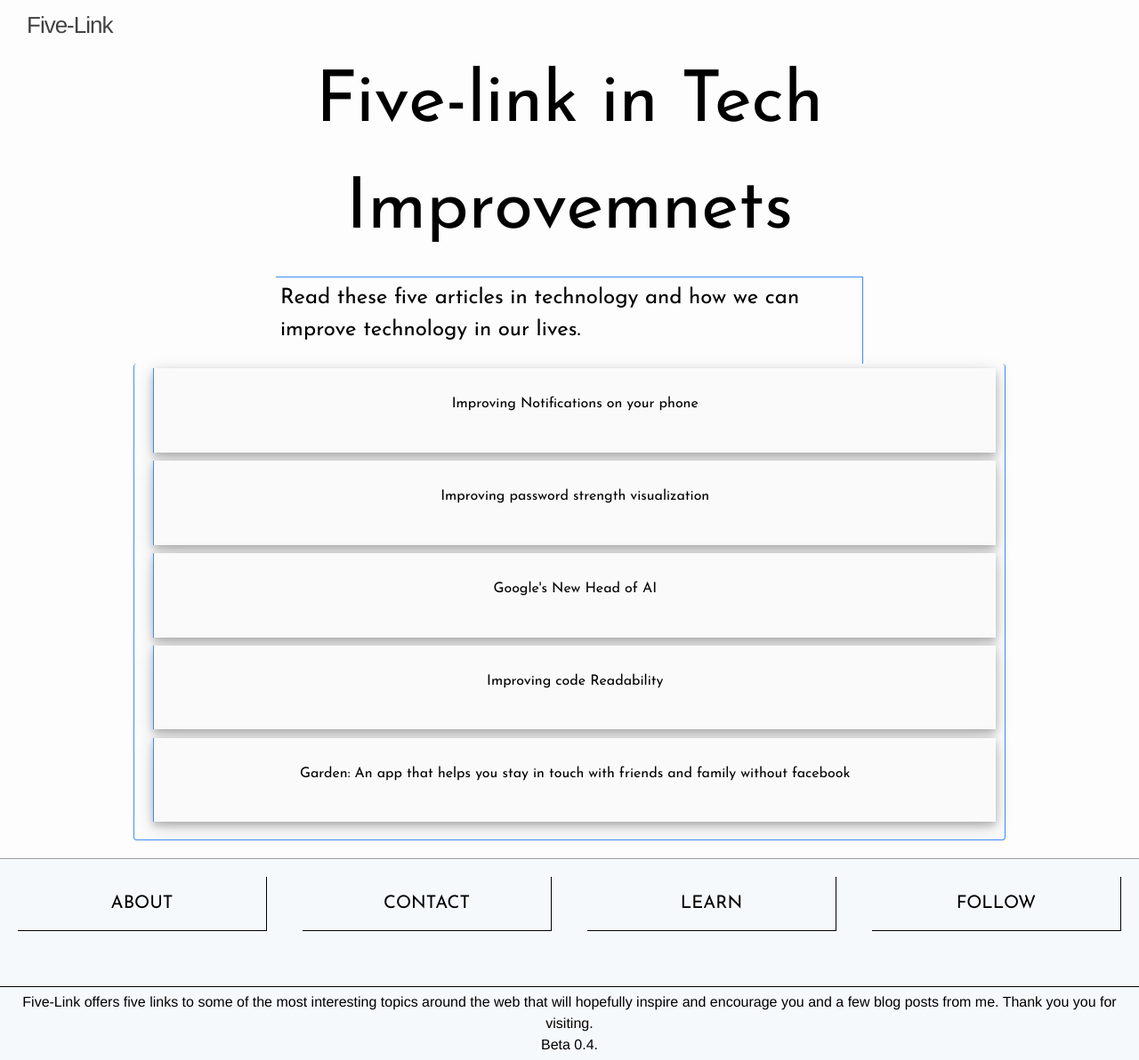
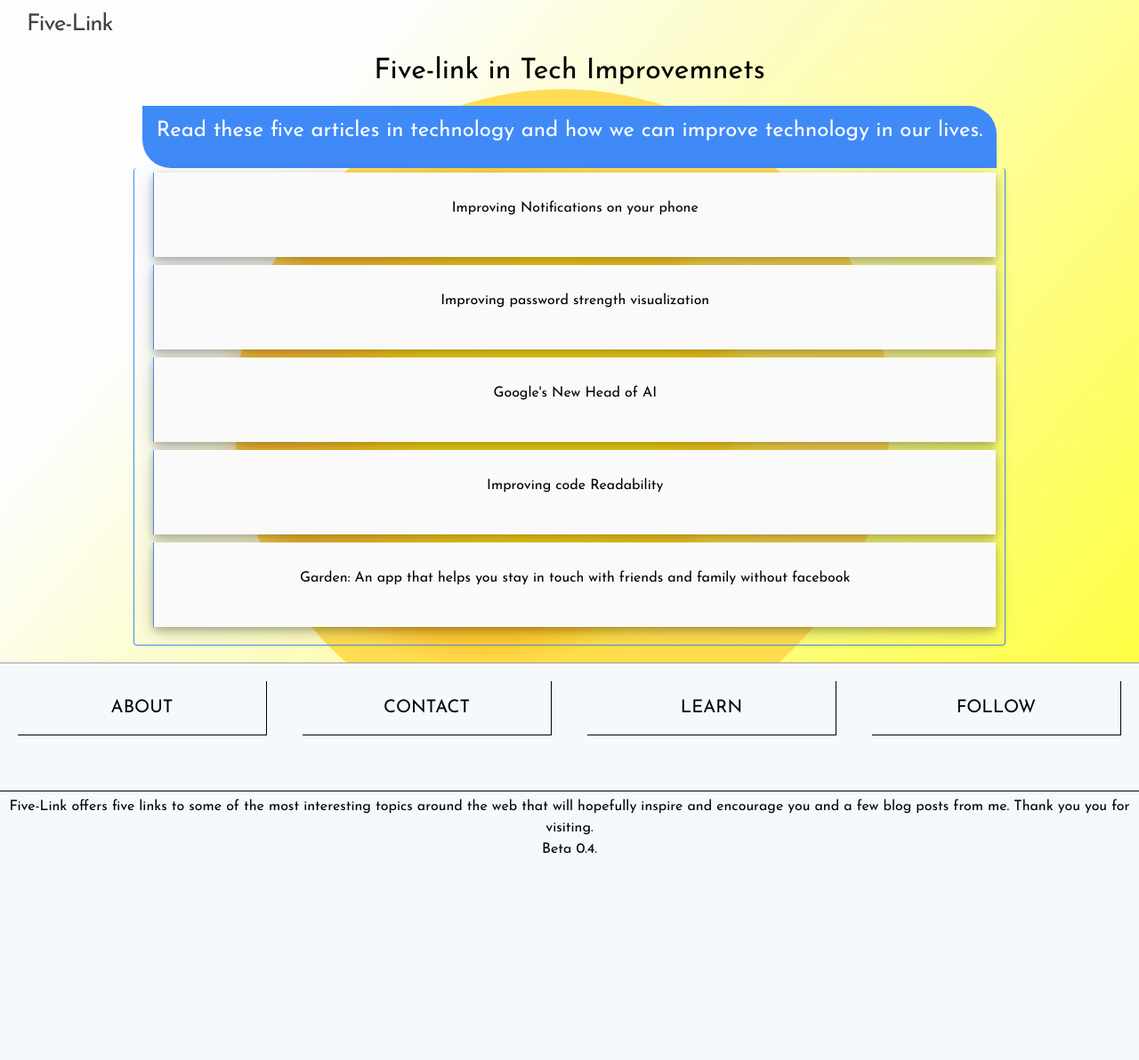
Before and after one commit to hub63501/my-links, a Jekyll site: the page built from _posts/2018-04-19-Five-Link-in-Tech-Improvemnets.markdown, in a window 1280 px wide. Shown: the whole page at 89% size. Built offline with Jekyll 4.4.1, drawn with Linux system fonts in a browser that asks for light colours; after the commit the page ends 972 px from its top, so only the background shows below that.

Commit message:
cleaned up a tiny bit

```diff
--- a/_includes/footer.html
+++ b/_includes/footer.html
@@ -3,14 +3,6 @@
     <div class="footer-light-title-about">
       <div class="footer-light-title-about-inner">
         <a href="/about/"><h4>ABOUT</h4></a>
-        <ul>
-          <!--
-          <a href="#"><li>COMPANY</li></a>
-          <a href="#"><li>MASTHEAD</li></a>
-          <a href="#"><li>PRIVACY</li></a>
-          <a href="#"><li>TERMS OF USE</li></a>
-          -->
-        </ul>
       </div>
     </div>
   </div>
@@ -18,11 +10,6 @@
     <div class="footer-light-title-contact">
       <div class="footer-light-title-contact-inner">
         <a href="mailto:{{ site.email }}"><h4>CONTACT</h4></a>
-        <ul>
-          <!--
-          <a href="mailto:{{ site.email }}"><li>ASK US ANYTHING</li></a>
-          -->
-        </ul>
       </div>
     </div>
   </div>
@@ -30,12 +17,6 @@
     <div class="footer-light-title-learn">
       <div class="footer-light-title-learn-inner">
         <a href="/404.html"><h4>LEARN</h4></a>
-        <ul>
-          <!--
-          <a href="#"><li></li></a>
-          <a href="#"><li></li></a>
-          -->
-        </ul>
       </div>
     </div>
   </div>
@@ -43,14 +24,6 @@
     <div class="footer-light-title-follow">
       <div class="footer-light-title-follow-inner">
         <a href="404.html"><h4>FOLLOW</h4></a>
-        <ul>
-          <!--
-          <a href="#" class="social-media-link" target="_blank" rel="facebook"><li>FACEBOOK</li></a>
-          <a href="#" class="social-media-link" target="_blank" rel="twitter"><li>TWITTER</li></a>
-          <a href="#" class="social-media-link" target="_blank" rel="vimeo"><li>VIMEO</li></a>
-          <a href="#" class="social-media-link" target="_blank" rel="instagram"><li>INSTAGRAM</li></a>
-          -->
-        </ul>
       </div>
     </div>
   </div>
--- a/_layouts/Display.html
+++ b/_layouts/Display.html
@@ -9,7 +9,7 @@
         <div class="Front-title-inner">
           <h1>{{ page.title }}</h1>
           <div class="sub-heading">
-            <h4>{{ page.description }}</h4>
+            <h2>{{ page.description }}</h2>
           </div>
         </div>
       </div>
--- a/css/CSS-U_flex.css
+++ b/css/CSS-U_flex.css
@@ -1,4 +1,18 @@
 /*here is my insanely messy code!! :)*/
+
+
+*{
+    transition-duration: 0.2s;
+    -moz-transition-duration: 0.2s;
+    -webkit-transition-duration: 0.2s;
+    -o-transition-duration: 0.2s;
+    font-family: 'Josefin Sans', sans-serif;
+    text-rendering: optimizeLegibility;
+    -webkit-font-smoothing: antialiased;
+    -moz-osx-font-smoothing: grayscale;
+    color: #000000;
+}
+
 
 /*
 
@@ -23,18 +37,18 @@
 */
 /*Base css*/
 html{
-    font-family: 'Questrial', sans-serif;
     /*background-color:#0c101c;*/
     background-color: #f6f9fc;
 }
 body{
-    color: #000000;
     background-image: url("/assets/img/background_02.svg");
     background-repeat: no-repeat;
     background-size: cover;
     background-attachment: fixed;
     margin: 0%;
 }
+
+
 
 a{
   color: #000000;
@@ -43,25 +57,6 @@
 a:hover{
     color:#2979FF;
     text-decoration: none;
-}
-h1{
-  font-family: 'Josefin Sans', sans-serif;
-  font-size: 5em;
-  text-rendering: optimizeLegibility;
-  -webkit-font-smoothing: antialiased;
-  -moz-osx-font-smoothing: grayscale;
-}
-@media screen and (max-width: 500px){
-    h1{
-        font-size: 2.5em;
-    }
-}
-h1,h2, h3, h4, h5{
-    font-family: 'Josefin Sans', sans-serif;
-    color: #000000;
-    text-rendering: optimizeLegibility;
-    -webkit-font-smoothing: antialiased;
-    -moz-osx-font-smoothing: grayscale;
 }
 ul{
     text-decoration: none;
@@ -75,7 +70,6 @@
     font-family: 'Source Sans Pro', sans-serif;
     font-size: 1.2em;
     letter-spacing: 0.25px;
-
 }
 img {
     border-radius: 5px;
@@ -117,7 +111,6 @@
     }
 }
 input[type=button]{
-    color: #FF1744;
     background: #69F0AE;
     text-decoration: none;
     padding: 10px;
@@ -128,7 +121,6 @@
     box-shadow: 0 0px 0px 0 rgba(0, 0, 0, 0), 0 0px 20px 0 rgba(0, 0, 0, 0.19);
 }
 input[type=button]:hover{
-    transition-delay: 0.3;
     box-shadow: 0 0px 0px 0 rgba(0, 0, 0, 0), 0 0px 0px 0 rgba(0, 0, 0, 0);
 }
 .container{
@@ -137,7 +129,6 @@
     align-content: flex-start;
     width: 100%;
     height: 100%;
-    background-color: inherit;
     -webkit-font-smoothing:antialiased;
     -moz-osx-font-smoothing:grayscale
 }
@@ -146,9 +137,13 @@
         display: inline-flex;
         height: 100%;
         width: 100%;
-        background-color: inherit;
     }
 }
+
+
+
+
+
 
 
 
@@ -189,15 +184,14 @@
 }
 @media screen and (max-width: 800px){
     .Front-title{
-        text-align: left;
-        padding-left: 1.1%;
-        padding-right: 1.1%;
+        text-align: center;
+        padding-left: 1%;
+        padding-right: 1%;
       }
     .Front-title-inner{
         padding: 0px;
         padding-left: 5px;
         padding-right: 5px;
-        font-size: 0.5em;
       }
 }
 
@@ -216,33 +210,40 @@
 
 
 .sub-heading{
-  border-right: 1px solid #408af8;
-  border-top: 1px solid #408af8;
-  margin-left: 50px;
-  margin-right: 50px;
-  text-align: left;
-  padding: 5px;
-  font-size: 1.5em;
+    background-color: #408af8;
+    border-right: 0px solid #408af8;
+    border-top-right-radius: 2em;
+    border-top: 0px solid #408af8;
+    border-bottom-left-radius: 2em;
+    margin-left: 0%;
+    margin-right: 0%;
+    padding: 1%;
+    text-align: center;
 
+}
+.sub-heading h2{
+    color: #ffffff;
 }
 @media screen and (min-width: 1100px){
     .sub-heading{
-        margin-left: 150px;
-        margin-right: 150px;
+        margin-left: 0px;
+        margin-right: 0px;
     }
 }
 @media screen and (max-width: 800px){
   .sub-heading{
+    /*
     border-left: 0px solid #408af8;
-    border-bottom: 1px solid #408af8;
+    border-bottom: 0px solid #408af8;
     border-right: 0px solid #408af8;
-    border-top: 1px solid #408af8;
-    margin: 0px;
-    padding: 2px;
-    font-size: 2em;
+    border-top: 0px solid #408af8;
+    */
+    margin-left: -2.2%;
+    margin-right: -2.2%;
+    margin-bottom: 1%;
+    padding: 5%;
   }
 }
-
 
 
 
@@ -378,21 +379,15 @@
     margin-bottom: 1%;
     padding: 3%;
     list-style: none;
-    transition-duration: 0.3s;
-    -moz-transition-duration: 0.3s;
-    -webkit-transition-duration: 0.3s;
-    -o-transition-duration: 0.3s;
     margin-left: -2%;
 }
 
 .display-class-1-inner li:hover{
     background-color:#fdff6b;
-    transition-duration: 0.3s;
-    -moz-transition-duration: 0.3s;
-    -webkit-transition-duration: 0.3s;
-    -o-transition-duration: 0.3s;
+    border-top-right-radius: 2em;
+    border-bottom-left-radius: 2em;
     box-shadow: 0 0px 0px 0 rgba(0, 0, 0, 0), 0 0px 0px 0 rgba(0, 0, 0, 0);
-    margin-left: -2%;
+    margin-left: -1%;
 }
 
 
@@ -474,7 +469,6 @@
 .About-para-m-1{
     border-bottom-style: none;
     background: inherit;
-    color: #000000;
 
     padding: 20px;
 }
@@ -495,7 +489,6 @@
     }
     .About-para-m-1-a{
         background: inherit;
-        color: #000000;
         margin-right: 2%;
         margin-bottom: 1%;
         padding: 30px;
@@ -567,7 +560,6 @@
     margin-bottom: 0%;
 }
 .About-para-m-2{
-    color: #000000;
     border: 0px;
     border-style: none;
     padding: 20px;
@@ -663,7 +655,6 @@
 
 footer{
   background-color: #f6f9fc;
-  color: #000000;
   border-top: 1px solid #9E9E9E;
   padding: 0px;
   display: flex;
@@ -685,11 +676,9 @@
 
 footer a{
   text-decoration: none;
-  color: inherit;
   font-size: 18px;
 }
 footer a:hover{
-  color: inherit;
   text-decoration: none;
 }
 
@@ -709,7 +698,6 @@
     border-right: 2.5px solid #000000;
     background-color: #ffffff;
     border-radius: 0px;
-    color:#000000;
 }
 
 
@@ -720,7 +708,6 @@
 }
 footer li:hover{
   background-color: #ffffff;
-  color: #000000;
   border-radius: 0px;
 }
 
--- a/css/header.css
+++ b/css/header.css
@@ -1,33 +1,54 @@
 .trigger {
-    padding: 8px;
+    padding              : 8px;
 }
 
 .site-header{
-    border: none;
+    border               : none;
 }
 .site-header a:hover{
-      color              :  inherit;
-      background-color   :  none;
-      border-radius      :  0px;
-      border-bottom      :  0px;
-      border-bottom-style:  solid;
+    color                :  inherit;
+    background-color     :  none;
+    border-radius        :  0px;
+    border-bottom        :  0px;
+    border-bottom-style  :  solid;
 }
 .site-header li{
-      box-shadow: 0 0px 0px 0 rgba(0, 0, 0, 0), 0 0px 0px 0 rgba(0, 0, 0, 0);
-      padding: 0px;
-      border: 0px;
-      border-bottom: 0px;
-      border-top: 0px;
-      border-style: none;
-      display: inline-block;
+    box-shadow           : 0 0px 0px 0 rgba(0, 0, 0, 0), 0 0px 0px 0 rgba(0, 0, 0, 0);
+    padding              : 0px;
+    border               : 0px;
+    border-bottom        : 0px;
+    border-top           : 0px;
+    border-style         : none;
+    display              : inline-block;
 }
 .site-header ul{
-      margin: 0%;
+    margin               : 0%;
 }
 
 .nav{
-    font-family: 'Josefin Sans', sans-serif;
-    font-size: 25px;
-    -webkit-font-smoothing:antialiased;
-    -moz-osx-font-smoothing:grayscale;
+    background-color     : #fbff18;
+    border-radius        : 0.5em;
+    font-size            : 1.5em;
+    filter               : opacity(80%);
+    padding              : 1%;
+    box-shadow           : 0 0px 0px 0 rgba(0, 0, 0, 0), 0 0px 20px 0 rgba(0, 0, 0, 0.19);
 }
+.nav:hover{
+    box-shadow           : 0 0px 0px 0 rgba(0, 0, 0, 0), 0 0px 0px 0 rgba(0, 0, 0, 0);
+}
+.nav a{
+    color                : #000000;
+    filter               : opacity(100%);
+    padding              : 2px;
+    margin-left          : 2px;
+    margin-right         : 2px;
+}
+.nav a:hover{
+    color                : #ff0263;
+}
+@media screen and (min-width: 1000px){
+    .nav:hover{
+        margin-left      : -17%;
+        margin-right     : -17%;
+    }
+}
--- a/css/home.css
+++ b/css/home.css
@@ -10,19 +10,12 @@
   /*box-shadow: 0 4px 8px 0 rgba(0, 0, 0, 0.2), 0 6px 20px 0 rgba(0, 0, 0, 0.19);*/
   padding: 10px;
   border-radius: 5px;
-  transition-duration: 0.3s;
-    -moz-transition-duration: 0.3s;
-    -webkit-transition-duration: 0.3s;
-    -o-transition-duration: 0.3s;
-
 }
 @media screen and (max-width: 800px){
-.home{
-  padding: 5px;
-
+  .home{
+    padding: 5px;
+  }
 }
-}
-
 .page-heading{
   width: 100%;
 }
@@ -37,24 +30,31 @@
   overflow: auto;
   white-space: nowrap;
 }
-
-
 .front-heading{
   text-align: center;
   width: 100%;
   background-color: inherit;
-
+}
+.page-heading{
+  font-size: 3em;
+}
+.post-list li{
+  background-color: #fcfcfd;
+  border-top: solid 1px #2979FF;
+  border-left: solid 1px #2979ff;
+  -moz-border-radius: 0.1em;
+  -webkit-border-radius: 0.1em;
+  border-radius: 0.5em;
+  padding: 30px;
+  text-align: center;
 
 }
+.post-list li:hover{
+    box-shadow: 0 4px 8px 0 rgba(0, 0, 0, 0.2), 0 6px 20px 0 rgba(0, 0, 0, 0.19);
+    border-bottom: #2979ff solid 3px;
+    border-right: #2979ff solid 0px;
 
-@media screen and (max-width: 500px){
-  .front-heading{
-    margin: 0%;
-    padding: 0px;
-    text-align: left;
-  }
 }
-
 /*-----Bigger screens-----*/
 @media screen and (min-width: 800px){
   .post-list li{
@@ -63,36 +63,25 @@
     margin-bottom: 1%;
     width: auto;
     display: block;
-    transition-duration: 0.3s;
-    -moz-transition-duration: 0.3s;
-    -webkit-transition-duration: 0.3s;
-    -o-transition-duration: 0.3s;
   }
   .post-list li:hover{
     margin-left: -5%;
     margin-right: -5%;
-    transition-duration: 0.3s;
-    -moz-transition-duration: 0.3s;
-    -webkit-transition-duration: 0.3s;
-    -o-transition-duration: 0.3s;
     filter: opacity(100%);
   }
 }
-
-
-
 @media screen and (max-width: 800px){
-  .post-list{
-    color: #000000;
+  .front-heading{
+    margin: 0%;
+    padding: 0px;
+    text-align: left;
   }
-
   .post-list ul{
     display: block;
     margin: 0%;
     padding: 0px;
     text-align: center;
   }
-
   .post-list li{
     border-bottom: #2979ff solid 2px;
     border-right: #2979ff solid 2px;
@@ -101,39 +90,3 @@
     overflow: hidden;
   }
 }
-
-
-.page-heading{
-  font-size: 3em;
-}
-
-
-
-.post-list li{
-  background-color: #fcfcfd;
-  border-top: solid 1px #2979FF;
-  border-left: solid 1px #2979ff;
-  -moz-border-radius: 0.1em;
-  -webkit-border-radius: 0.1em;
-  border-radius: 0.5em;
-  padding: 30px;
-  transition-duration: 0.3s;
-  -moz-transition-duration: 0.3s;
-  -webkit-transition-duration: 0.3s;
-  -o-transition-duration: 0.3s;
-  text-align: center;
-
-}
-
-
-
-.post-list li:hover{
-    box-shadow: 0 4px 8px 0 rgba(0, 0, 0, 0.2), 0 6px 20px 0 rgba(0, 0, 0, 0.19);
-    border-bottom: #2979ff solid 3px;
-    border-right: #2979ff solid 0px;
-    transition-duration: 0.3s;
-    -moz-transition-duration: 0.3s;
-    -webkit-transition-duration: 0.3s;
-    -o-transition-duration: 0.3s;
-
-}
--- a/index.html
+++ b/index.html
@@ -3,14 +3,14 @@
 ---
 
 <div class="front-heading">
-    <h1>Welcome</h1>
+    <h1 style="font-size: 4em">Welcome</h1>
     <div class="site-header">
       <div class="nav">
         <div class="nav-text">
           <ul>
             <li>
-              <a class="page-link" href="/books.html">Books</a>
-              <a class="page-link" href="/Films.html">Films</a>
+              <a class="page-link" href="pages/books.html">Books</a>
+              <a class="page-link" href="pages/Films.html">Films</a>
             </li>
           </ul>
         </div>
```
Also changed, not shown: Films.md (deleted, +0 -5 lines), _includes/head_2.html (added, +26 -0 lines), _layouts/D_Pages.html (added, +22 -0 lines), books.md (deleted, +0 -5 lines), css/CSS_d_pages.css (added, +39 -0 lines), pages/Films.md (added, +7 -0 lines), pages/books.md (added, +7 -0 lines).
